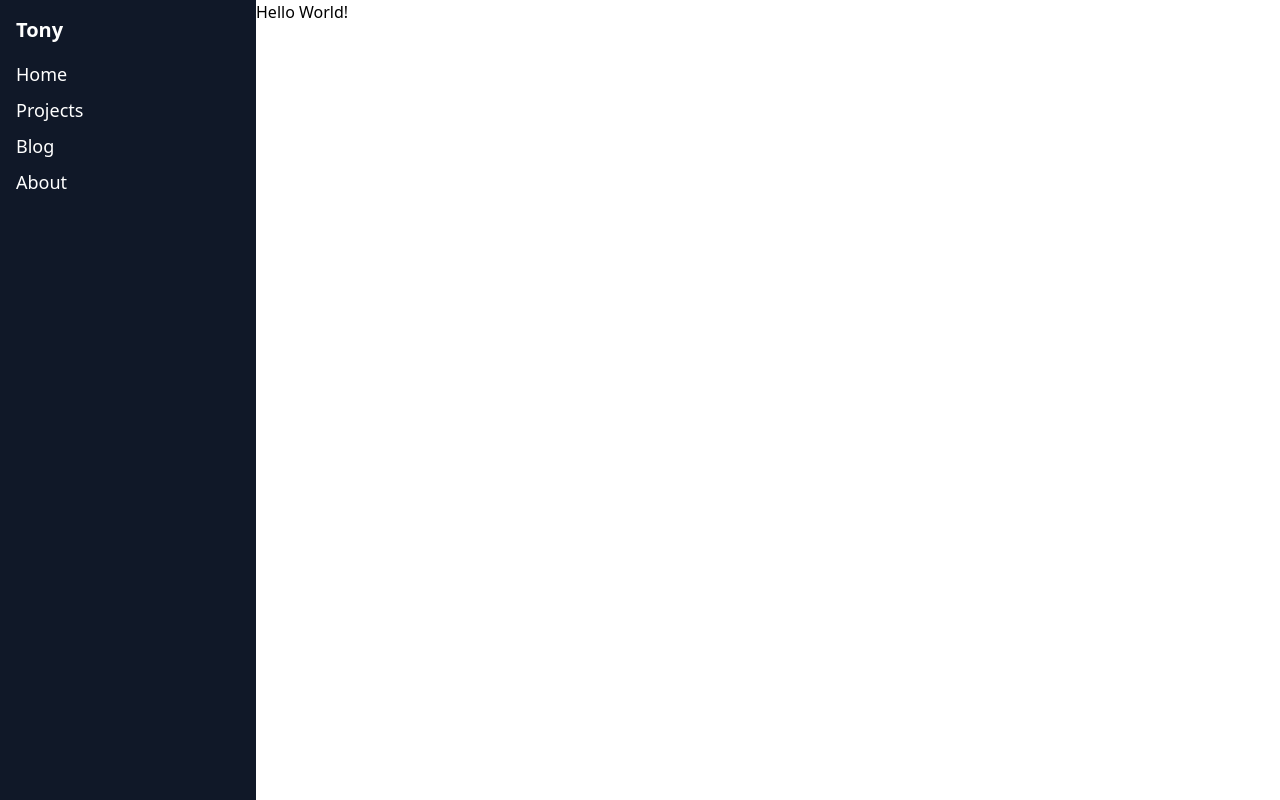
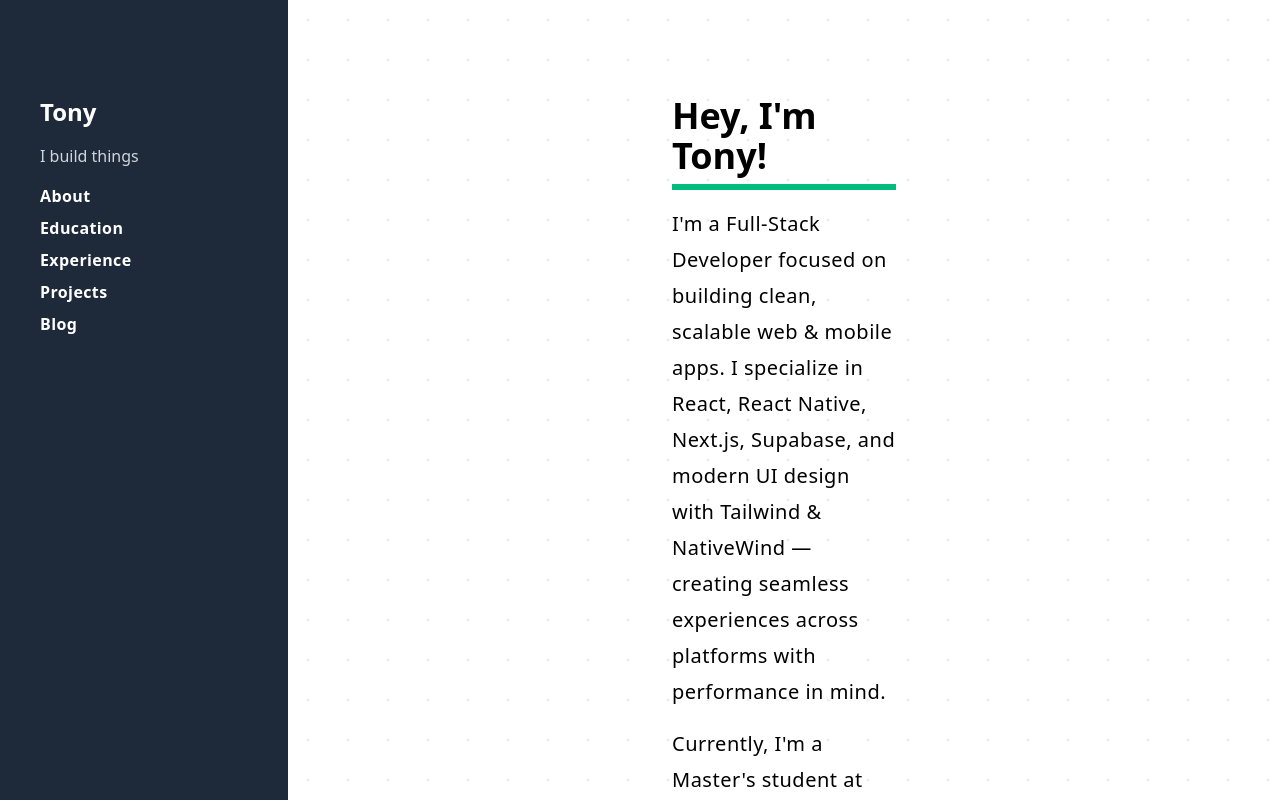
Before and after one commit to TonyNgyen/personalwebsite3, a Next.js app: page / in a window 1280 px wide. Built offline with nearby package versions, Linux system fonts and the light colour scheme.

Commit message:
Did work

```diff
--- a/src/app/layout.tsx
+++ b/src/app/layout.tsx
@@ -15,26 +15,47 @@ export default function RootLayout({
   return (
     <html lang="en">
       <body className="flex min-h-screen">
-        <aside className="w-64 bg-gray-900 text-white flex flex-col p-4 space-y-4">
-          <h1 className="text-xl font-bold">Tony</h1>
+        <aside className="fixed top-0 left-0 h-screen w-72 bg-gray-800 text-white flex flex-col p-10 py-24 space-y-4">
+          <h1 className="text-2xl font-bold">Tony</h1>
+          <p className="text-gray-300">I build things</p>
           <nav className="flex flex-col space-y-2">
-            <Link href="/" className="hover:text-red-300 text-lg">
-              Home
+            <Link
+              href="/about"
+              className="hover:text-gray-300 text-md font-semibold tracking-wide"
+            >
+              About
             </Link>
-            <Link href="/projects" className="hover:text-red-300 text-lg">
+            <Link
+              href="/experience"
+              className="hover:text-gray-300 text-md font-semibold tracking-wide"
+            >
+              Education
+            </Link>
+            <Link
+              href="/experience"
+              className="hover:text-gray-300 text-md font-semibold tracking-wide"
+            >
+              Experience
+            </Link>
+            <Link
+              href="/experience"
+              className="hover:text-gray-300 text-md font-semibold tracking-wide"
+            >
               Projects
             </Link>
-            <Link href="/blog" className="hover:text-red-300 text-lg">
+            <Link
+              href="/blog"
+              className="hover:text-gray-300 text-md font-semibold tracking-wide"
+            >
               Blog
-            </Link>
-            <Link href="/about" className="hover:text-red-300 text-lg">
-              About
             </Link>
           </nav>
         </aside>
 
         {/* Main content */}
-        <main className="flex-1">{children}</main>
+        <main className="ml-72 flex-1 h-screen overflow-y-auto py-24 px-96 bg-[radial-gradient(#EFEFEF_1px,transparent_2px)] [background-size:40px_40px]">
+          {children}
+        </main>
       </body>
     </html>
   );
--- a/src/app/page.tsx
+++ b/src/app/page.tsx
@@ -1,3 +1,15 @@
+import About from "./sections/about";
+import Education from "./sections/education";
+import Experience from "./sections/experience";
+import Projects from "./sections/projects";
+
 export default function Home() {
-  return <div>Hello World!</div>;
+  return (
+    <div className="space-y-8">
+      <About />
+      <Education />
+      <Experience />
+      <Projects />
+    </div>
+  );
 }
--- /dev/null
+++ b/src/app/sections/about.tsx
@@ -0,0 +1,31 @@
+import React from "react";
+
+function About() {
+  return (
+    <div className="space-y-4">
+      <h1 className="text-4xl font-bold border-b-[6px] border-emerald-500 inline-block pb-2">
+        Hey, I'm Tony!
+      </h1>
+      <h2 className="text-xl tracking-wide leading-9">
+        I'm a Full-Stack Developer focused on building clean, scalable web &
+        mobile apps. I specialize in React, React Native, Next.js, Supabase, and
+        modern UI design with Tailwind & NativeWind — creating seamless
+        experiences across platforms with performance in mind.
+      </h2>
+      <h2 className="text-xl tracking-wide leading-9">
+        Currently, I'm a Master's student at UCSD studying computer science, and
+        building apps that solve everyday problems and make life more
+        convenient. Right now, my focus is on helping people live healthier
+        lives through fitness and meal tracking with{" "}
+        <span className="font-bold">Toned</span> and
+        <span className="font-bold"> Prep</span>.
+      </h2>
+      <h2 className="text-xl tracking-wide leading-9">
+        When I'm not coding, I enjoy weight-lifting, learning woodworking and
+        spending time with my friends and family.
+      </h2>
+    </div>
+  );
+}
+
+export default About;
--- /dev/null
+++ b/src/app/sections/education.tsx
@@ -0,0 +1,41 @@
+import React from "react";
+
+function Education() {
+  return (
+    <div className="space-y-4 tracking-wide -ml-4">
+      <h1 className="text-4xl font-semibold pl-4">Education</h1>
+      <div className="space-y-4">
+        <a
+          href="https://cse.ucsd.edu/"
+          target="_blank"
+          rel="noopener noreferrer"
+          className="flex flex-col sm:flex-row sm:items-start gap-4 p-4 hover:bg-gray-100 rounded"
+        >
+          <h2 className="text-xl min-w-[10rem] text-gray-500">
+            2025 -{" "}
+            <span className="text-emerald-500 font-semibold">Present</span>
+          </h2>
+          <div>
+            <h2 className="text-xl font-semibold">UC San Diego</h2>
+            <h3>M.S. in Computer Science</h3>
+          </div>
+        </a>
+        <a
+          href="https://cse.ucsd.edu/"
+          target="_blank"
+          rel="noopener noreferrer"
+          className="flex flex-col sm:flex-row sm:items-start gap-4 p-4 hover:bg-gray-100 rounded"
+        >
+          <h2 className="text-xl min-w-[10rem] text-gray-500">2021 - 2025</h2>
+          <div>
+            <h2 className="text-xl font-semibold">UC San Diego</h2>
+            <h3>B.S. in Computer Science</h3>
+            <h4>GPA: 3.95/4.0</h4>
+          </div>
+        </a>
+      </div>
+    </div>
+  );
+}
+
+export default Education;
--- /dev/null
+++ b/src/app/sections/experience.tsx
@@ -0,0 +1,71 @@
+import React from "react";
+
+function Experience() {
+  return (
+    <div className="space-y-4 tracking-wide -ml-4">
+      <h1 className="text-4xl font-semibold pl-4">Experience</h1>
+      <div className="space-y-4">
+        <div className="flex flex-col sm:flex-row sm:items-start gap-4 p-4">
+          <h2 className="text-xl min-w-[10rem] text-gray-500">
+            2023 -{" "}
+            <span className="text-emerald-500 font-semibold">Present</span>
+          </h2>
+          <div>
+            <h2 className="text-xl font-semibold">
+              UCSD Computer Science Department
+            </h2>
+            <h2 className="text-lg font-semibold mb-2 text-gray-500">
+              Instructional Assistant
+            </h2>
+            <h3>
+              <ul className="list-disc pl-5 space-y-1">
+                <li className="pl-1">
+                  Instructional Assistant for Software Engineering, Design &
+                  Analysis of Algorithms, and Theory of Computation courses.
+                </li>
+                <li className="pl-1">
+                  Collaborated with the instructional team to elevate the
+                  quality of education delivered to students within the
+                  university's computer science department.
+                </li>
+                <li className="pl-1">
+                  Held regular office hours, providing a supportive environment
+                  for students
+                </li>
+              </ul>
+            </h3>
+          </div>
+        </div>
+        <div className="flex flex-col sm:flex-row sm:items-start gap-4 p-4">
+          <h2 className="text-xl min-w-[10rem] text-gray-500">2024 - 2025</h2>
+          <div>
+            <h2 className="text-xl font-semibold">Choir Power</h2>
+            <h2 className="text-lg font-semibold mb-2 text-gray-500">
+              Software Engineer Intern
+            </h2>
+            <h3>
+              <ul className="list-disc pl-5 space-y-1">
+                <li className="pl-1">
+                  Developed a dashboard containing graphs using React, HTML, and
+                  CSS.
+                </li>
+                <li className="pl-1">
+                  Identified and removed unnecessary features, leading to a
+                  user-friendly UI/UX.
+                </li>
+                <li className="pl-1">
+                  Integrated an existing AWS API with dashboard to provide
+                  real-time updates to dashboard for users. Collaborated with
+                  backend engineer to optimize AWS API calls and return only
+                  necessary data.
+                </li>
+              </ul>
+            </h3>
+          </div>
+        </div>
+      </div>
+    </div>
+  );
+}
+
+export default Experience;
--- /dev/null
+++ b/src/app/sections/projects.tsx
@@ -0,0 +1,12 @@
+import React from "react";
+
+function Projects() {
+  return (
+    <div className="space-y-4 tracking-wide -ml-4">
+      <h1 className="text-4xl font-semibold pl-4">Projects</h1>
+      <div className="space-y-4"></div>
+    </div>
+  );
+}
+
+export default Projects;
```
